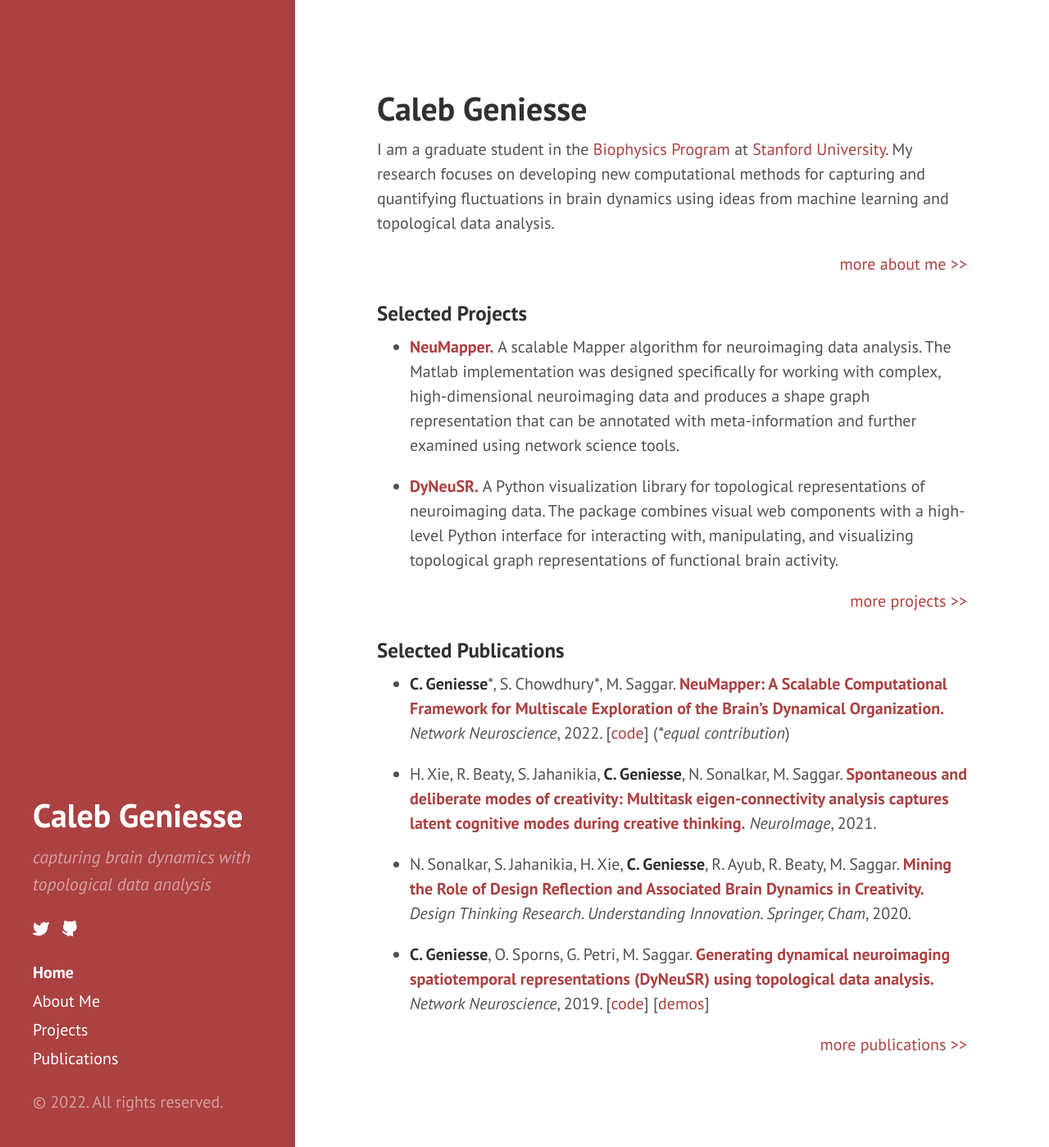
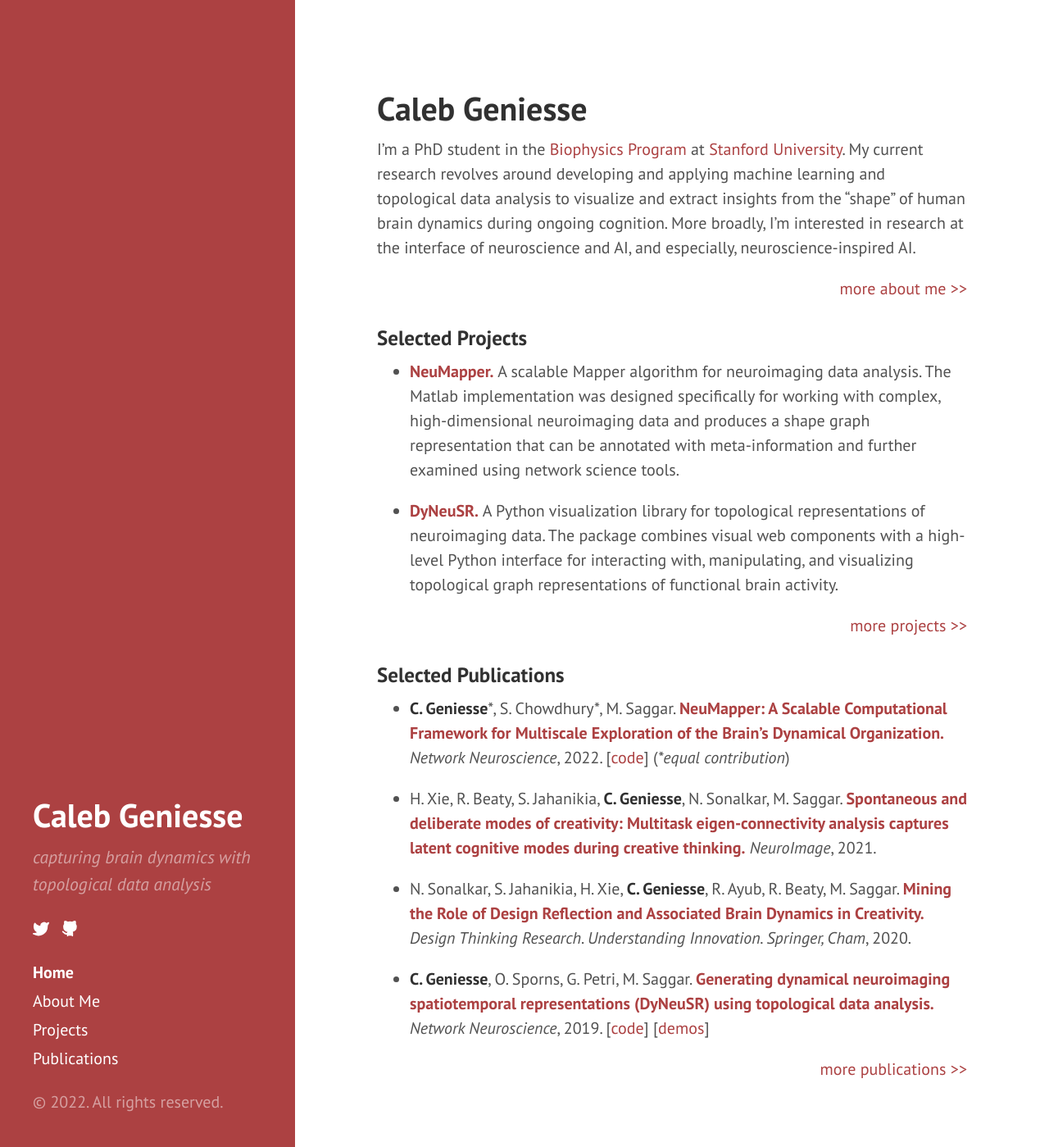
Before and after one commit to calebgeniesse/calebgeniesse.github.io, a Jekyll site: the page built from index.md, in a window 1280 px wide and 1399 px high. Shown: the whole window at 82% size. Built offline with Jekyll 4.4.1, drawn with Linux system fonts in a browser that asks for light colours; our own code applies the rules of GitHub Pages for plain Markdown files.

Commit message:
Update index.md

```diff
--- a/index.md
+++ b/index.md
@@ -5,8 +5,7 @@ title:
 
 
 # Caleb Geniesse
-
-I am a graduate student in the [Biophysics Program](http://med.stanford.edu/biophysics.html) at [Stanford University](https://www.stanford.edu/). My research focuses on developing new computational methods for capturing and quantifying fluctuations in brain dynamics using ideas from machine learning and topological data analysis.
+I'm a PhD student in the [Biophysics Program](http://med.stanford.edu/biophysics.html) at [Stanford University](https://www.stanford.edu/). My current research revolves around developing and applying machine learning and topological data analysis to visualize and extract insights from the "shape" of human brain dynamics during ongoing cognition. More broadly, I'm interested in research at the interface of neuroscience and AI, and especially, neuroscience-inspired AI.
 
 <div class="more">
 	<a href="about-me/">more about me</a>
```
